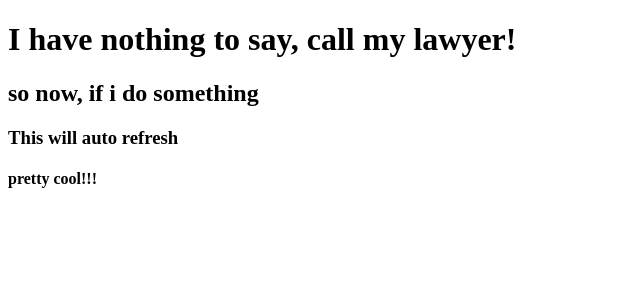
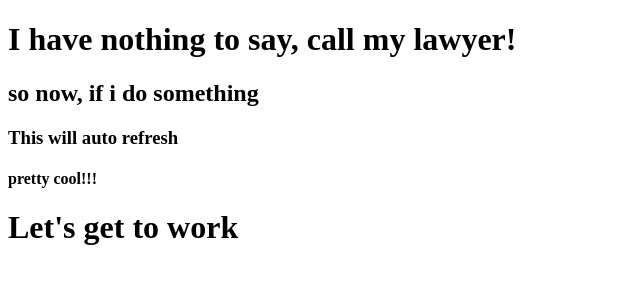
Before and after one commit to dig77/coursera-AngularJS, a plain HTML site: page index.html in a window 1280 px wide. Shown: the whole page, without its empty margins (0-640 px from the left). Drawn offline with Linux system fonts and the light colour scheme.

Commit message:
Just a small update

```diff
--- a/index.html
+++ b/index.html
@@ -9,5 +9,6 @@
   <h2>so now, if i do something</h2>
   <h3>This will auto refresh</h3>
   <h4>pretty cool!!!</h4>
+  <h1>Let's get to work</h1>
 </body>
 </html>
```
